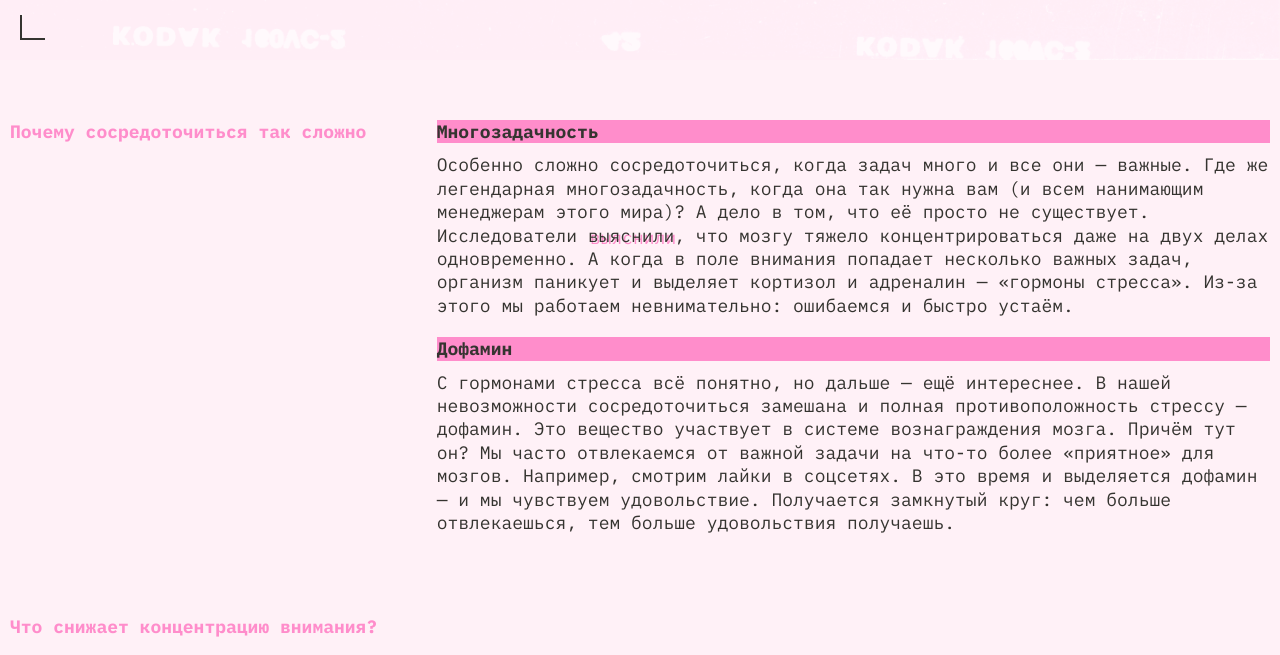
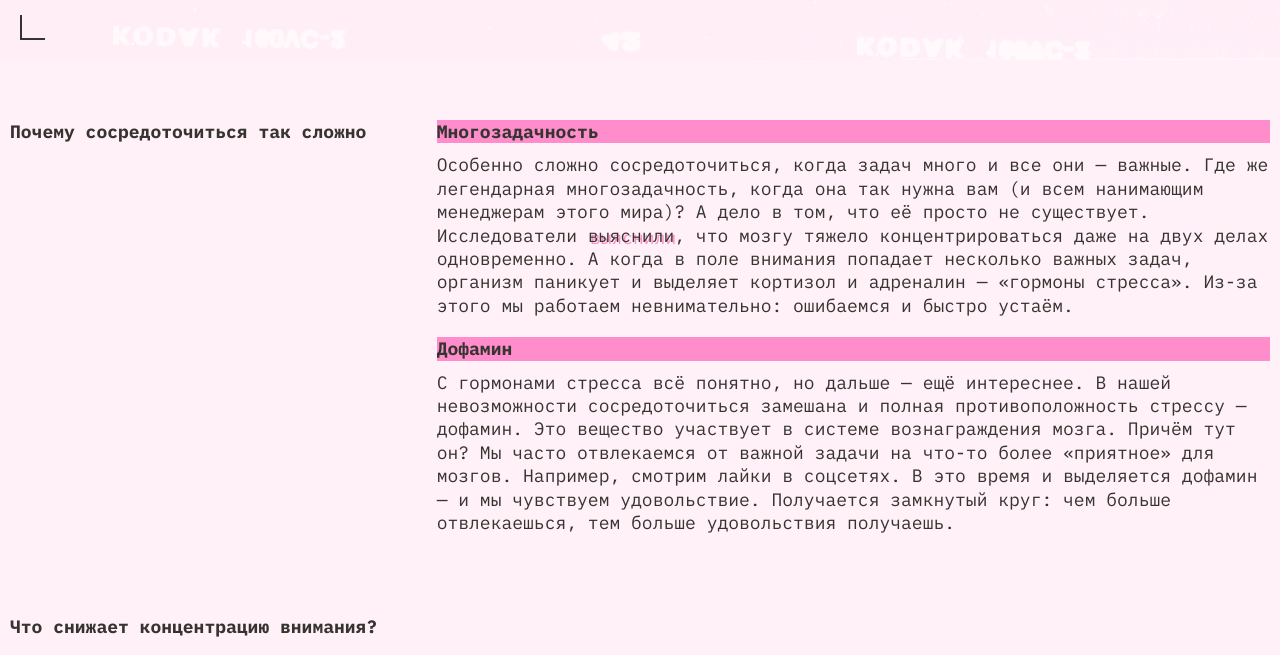
Before and after one commit to MihailUj/slozhno-sosredotochitsya-fd, a plain HTML site: page index.html in a window 1280 px wide. Shown: the part 740-1395 px from the top of the page. Drawn offline with Linux system fonts and the light colour scheme.

Commit message:
Исправил цвет заголовков в светлой теме

```diff
--- a/styles/style.css
+++ b/styles/style.css
@@ -154,7 +154,7 @@ a:focus {
 
 .section__title {
   grid-column: 1/4;
-  color: var(--accent-color);
+  color: var(--title-color);
   font-family: var(--font), sans-serif;
   font-weight: var(--bold-font-weight);
   font-size: var(--font-size);
```
